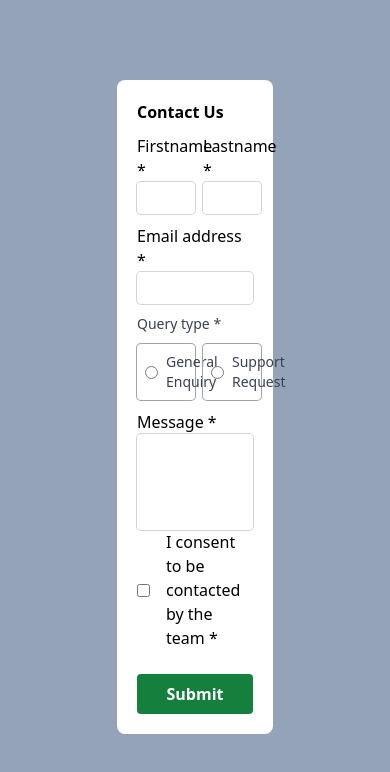
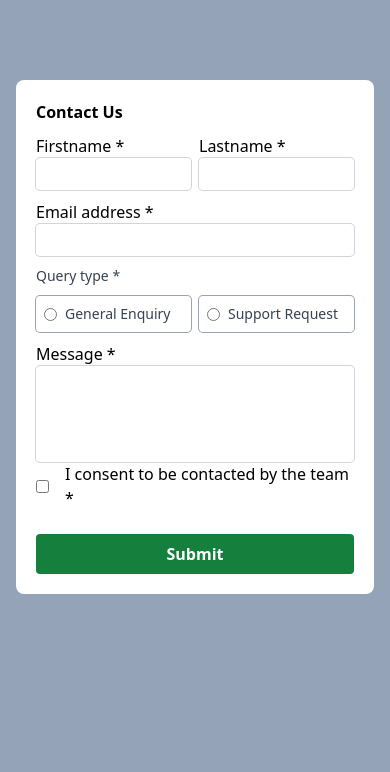
Before and after one commit to HellenBruno/tailwind_css_form1, a website: page src/index.html in a window 390 px wide. Drawn offline with Linux system fonts and the light colour scheme.

Commit message:
Made the form more responsive

```diff
--- a/src/index.html
+++ b/src/index.html
@@ -7,8 +7,8 @@
     <title>Challenge</title>
   </head>
   <body>
-    <div class="bg-slate-400 h-screen pt-20">
-      <div class="bg-white w-2/5 m-auto rounded-lg p-5">
+    <div class="bg-slate-400 h-screen p-4 md:px-0 pt-20">
+      <div class="bg-white w-full md:w-3/5 lg::w-2/5 md:m-auto rounded-lg p-5">
         <form>
           <h1 class="font-bold text-left mb-2.5">Contact Us</h1>
 
```
Also changed, not shown: src/output.css.
